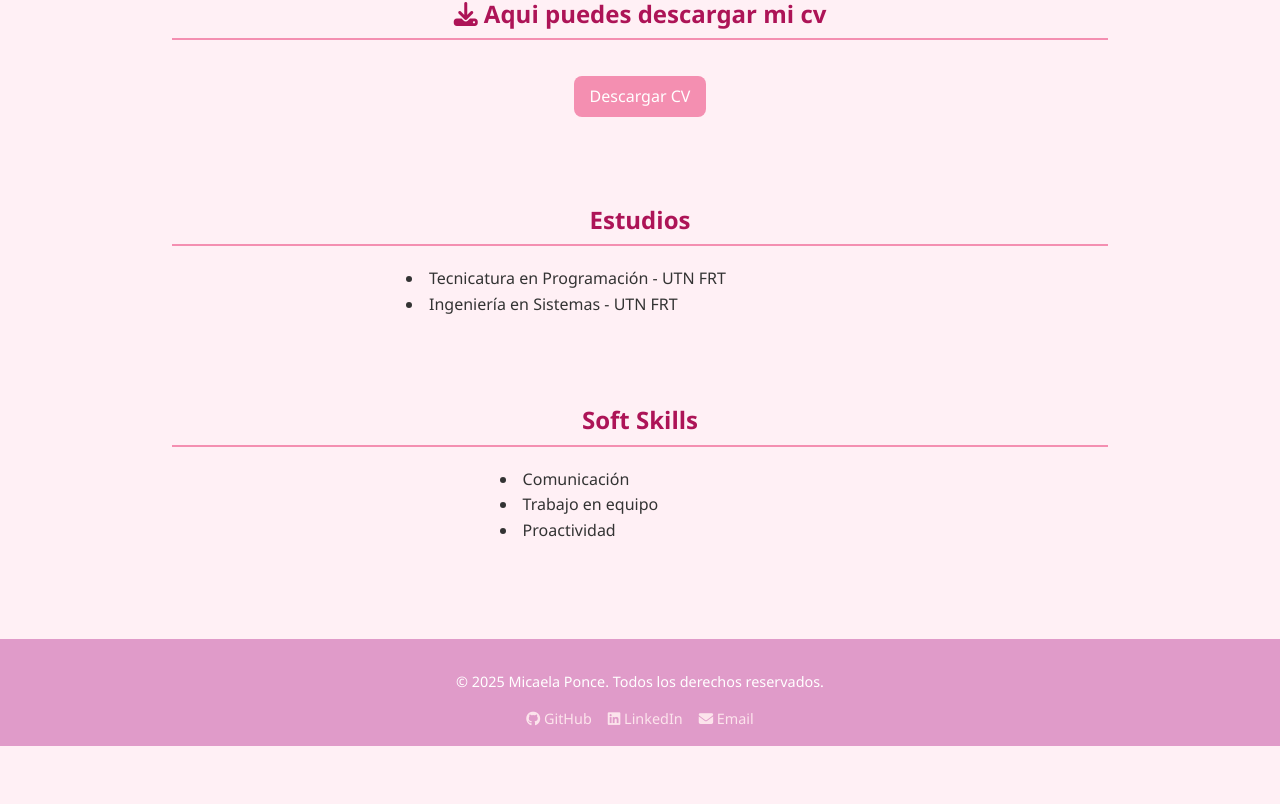
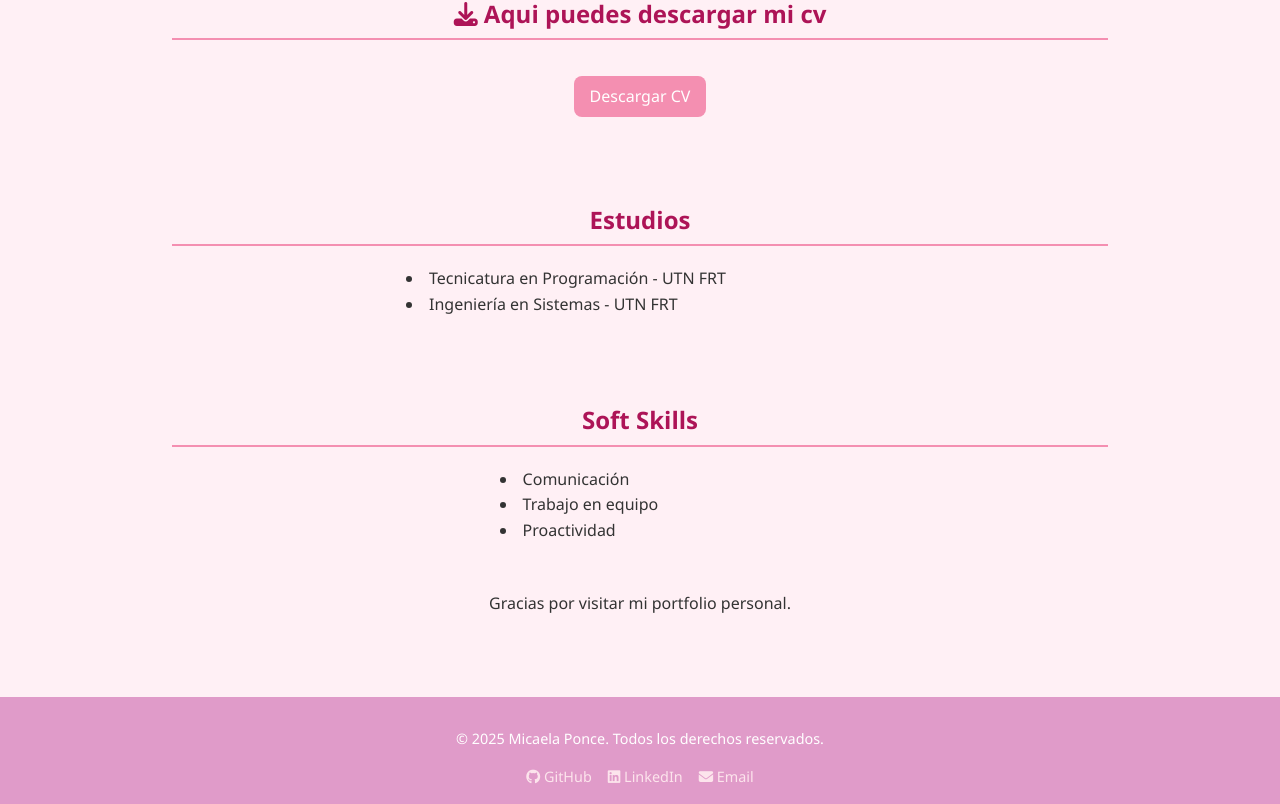
Before and after one commit to Mica8p/porfolio-react-mica, a React (Create React App) app: page /Main in a window 1280 px wide. Shown: the part 1146-1950 px from the top of the page. Before the commit the page ends 1892 px from the top, so only its background shows below. Built offline with nearby package versions, Linux system fonts and the light colour scheme.

Commit message:
content: agregando mensaje de agradecimiento en Main

```diff
--- a/src/components/Main/Main.js
+++ b/src/components/Main/Main.js
@@ -43,6 +43,9 @@ const Main = () => {
                 <section id="softskills">
                     <SoftSkills />
                 </section>
+
+                <p>Gracias por visitar mi portfolio personal.</p>
+
             </div>
             </article>
 
```
